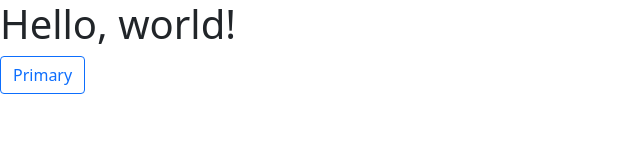
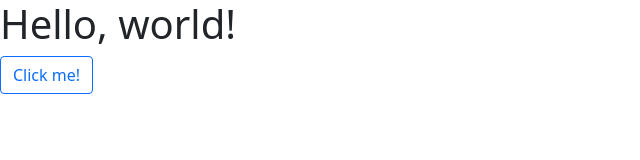
Before and after one commit to CoDe4TeCh6/CoDe4TeCh6.github.io, a plain HTML site: page index.html in a window 1280 px wide. Shown: the full height of the page, 0-640 px from the left. Drawn offline with nearby package versions, Linux system fonts and the light colour scheme.

Commit message:
Update index.html

```diff
--- a/index.html
+++ b/index.html
@@ -11,6 +11,6 @@
     <script src="https://cdn.jsdelivr.net/npm/bootstrap@5.1.3/dist/js/bootstrap.bundle.min.js" integrity="sha384-ka7Sk0Gln4gmtz2MlQnikT1wXgYsOg+OMhuP+IlRH9sENBO0LRn5q+8nbTov4+1p" crossorigin="anonymous"></script>
     <script src="https://cdn.jsdelivr.net/npm/@popperjs/core@2.10.2/dist/umd/popper.min.js" integrity="sha384-7+zCNj/IqJ95wo16oMtfsKbZ9ccEh31eOz1HGyDuCQ6wgnyJNSYdrPa03rtR1zdB" crossorigin="anonymous"></script>
     <script src="https://cdn.jsdelivr.net/npm/bootstrap@5.1.3/dist/js/bootstrap.min.js" integrity="sha384-QJHtvGhmr9XOIpI6YVutG+2QOK9T+ZnN4kzFN1RtK3zEFEIsxhlmWl5/YESvpZ13" crossorigin="anonymous"></script>
-    <button type="button" class="btn btn-outline-primary">Primary</button>
+    <button type="button" class="btn btn-outline-primary">Click me! </button>
   </body>
 </html>
```
